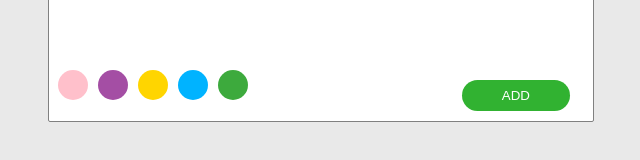
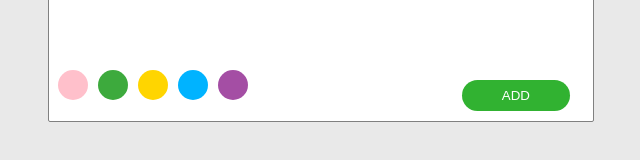
Before and after one commit to yakupkalayci/notesApp-react-redux, a React (Create React App) app: page / in a window 1280 px wide. Shown: the part 273-433 px from the top of the page, without its empty margins (336-976 px from the left). Built offline with nearby package versions, Linux system fonts and the light colour scheme.

Commit message:
add new note and show them via redux

```diff
--- /dev/null
+++ b/src/components/ColorPicker/index.js
@@ -0,0 +1,23 @@
+import React from "react";
+import { useDispatch } from "react-redux";
+import {colorChanged} from "../../redux/notes/notesSlice";
+
+import "./styles.css";
+
+export default function ColorPicker({ color, selectedColor }) {
+  const dispatch = useDispatch();
+
+  const changeSelectedColor = (e) => {
+    const color = e.target.id;
+    dispatch(colorChanged({color}));
+  };
+
+  return (
+    <span
+      id={color}
+      className={`colorPicker ${color}`}
+      style={selectedColor.color === color ? { opacity:"0.5", border:"1px solid black" } : {}}
+      onClick={(e) => changeSelectedColor(e)}
+    ></span>
+  );
+}
--- /dev/null
+++ b/src/components/ColorPicker/styles.css
@@ -0,0 +1,32 @@
+.pink {
+    background-color: pink;
+}
+
+.purple {
+    background-color: rgb(164, 78, 164);
+}
+
+.yellow {
+    background-color: rgb(255, 213, 0);
+}
+
+.blue {
+    background-color: rgb(0, 179, 255);
+}
+
+.green {
+    background-color: rgb(61, 170, 61);
+}
+
+.colorPicker {
+    padding-right: 30px;
+    padding-top: 10px;
+    border-radius: 50%;
+    margin-right: 10px;
+    cursor: pointer;
+    color: white;
+}
+
+.selected {
+    opacity: 0.5;
+}
--- a/src/components/NoteForm/NoteForm.module.css
+++ b/src/components/NoteForm/NoteForm.module.css
@@ -38,33 +38,3 @@
     border: none;
     cursor: pointer;
 }
-
-.pink {
-    background-color: pink;
-}
-
-.purple {
-    background-color: rgb(164, 78, 164);
-}
-
-.yellow {
-    background-color: rgb(255, 213, 0);
-}
-
-.blue {
-    background-color: rgb(0, 179, 255);
-}
-
-.green {
-    background-color: rgb(61, 170, 61);
-}
-
-.colorChoice {
-    padding-right: 30px;
-    padding-top: 10px;
-    border-radius: 50%;
-    margin-right: 10px;
-    cursor: pointer;
-    color: white;
-
-}
--- a/src/components/NoteForm/index.js
+++ b/src/components/NoteForm/index.js
@@ -1,31 +1,46 @@
-import React from "react";
+import {useState} from "react";
+import { useDispatch, useSelector } from "react-redux";
+import { noteAdded } from "../../redux/notes/notesSlice";
+import { nanoid } from "@reduxjs/toolkit";
+import ColorPicker from "../ColorPicker";
 
 import styles from "./NoteForm.module.css";
 
 export default function NoteForm() {
+  const colors = ["pink", "green", "yellow", "blue", "purple"];
+  const selectedColor = useSelector(state => state.notes.selectedColor);
 
+  const [note, setNote] = useState("");
+
+  const dispatch = useDispatch();
+
+  const handleSubmit = (e) => {
+    e.preventDefault();
+    const color = selectedColor.color;
+    dispatch(noteAdded({id: nanoid(), color, note}));
+    setNote("");
+  }
+
+  const handleTextInput = (e) => {
+    setNote(e.target.value);
+  }
 
   return (
     <div className={styles.formContainer}>
-      <form className={styles.form}>
+      <form className={styles.form} onSubmit={handleSubmit}>
         <textarea
           placeholder="Enter your note here.."
           className={styles.noteText}
+          value={note}
+          onChange={(e) => handleTextInput(e)}
         ></textarea>
         <div className={styles.noteOptions}>
           <div>
-            <span className={`${styles.pink} ${styles.colorChoice}`}>
-            </span>
-            <span className={`${styles.purple} ${styles.colorChoice}`}>
-            </span>
-            <span className={`${styles.yellow} ${styles.colorChoice}`}>
-            </span>
-            <span className={`${styles.blue} ${styles.colorChoice}`}>
-            </span>
-            <span className={`${styles.green} ${styles.colorChoice}`}>
-            </span>
+            {
+              colors.map(color => <ColorPicker key={color} color={color} selectedColor={selectedColor} />)
+            }
           </div>
-          <button className={styles.addButton}>Add</button>
+          <button className={styles.addButton} type="submit">Add</button>
         </div>
       </form>
     </div>
--- a/src/components/NoteList/index.js
+++ b/src/components/NoteList/index.js
@@ -1,12 +1,17 @@
 import React from "react";
 import styles from "./NoteList.module.css";
+import { useSelector } from "react-redux";
 
 import SingleNote from "../SingleNote.js";
 
 export default function NoteList() {
+  const noteList = useSelector((state) => state.notes.noteList);
 
-    return (
-        <div className={styles.noteList}>
-        </div>
-    )
+  return (
+    <div className={styles.noteList}>
+      {noteList.map((item) => (
+        <SingleNote key={item.id} color={item.color} note={item.note} />
+      ))}
+    </div>
+  );
 }
--- a/src/redux/notes/notesSlice.js
+++ b/src/redux/notes/notesSlice.js
@@ -1,4 +1,4 @@
-import {createSlice, nanoid} from "@reduxjs/toolkit";
+import {createSlice} from "@reduxjs/toolkit";
 
 // const notes = [
 //     {
@@ -21,10 +21,18 @@ import {createSlice, nanoid} from "@reduxjs/toolkit";
 const notesSlice = createSlice({
     name: "todos",
     initialState: {
-        noteList: []
+        noteList: [],
+        selectedColor: ""
     },
-    reducers: {}
+    reducers: {
+        noteAdded: (state, action) => {
+            state.noteList.push(action.payload);
+        },
+        colorChanged: (state, action) => {
+            state.selectedColor = action.payload;
+        }
+    }
 });
 
-
+export const {noteAdded, colorChanged} = notesSlice.actions;
 export default notesSlice.reducer;
```
